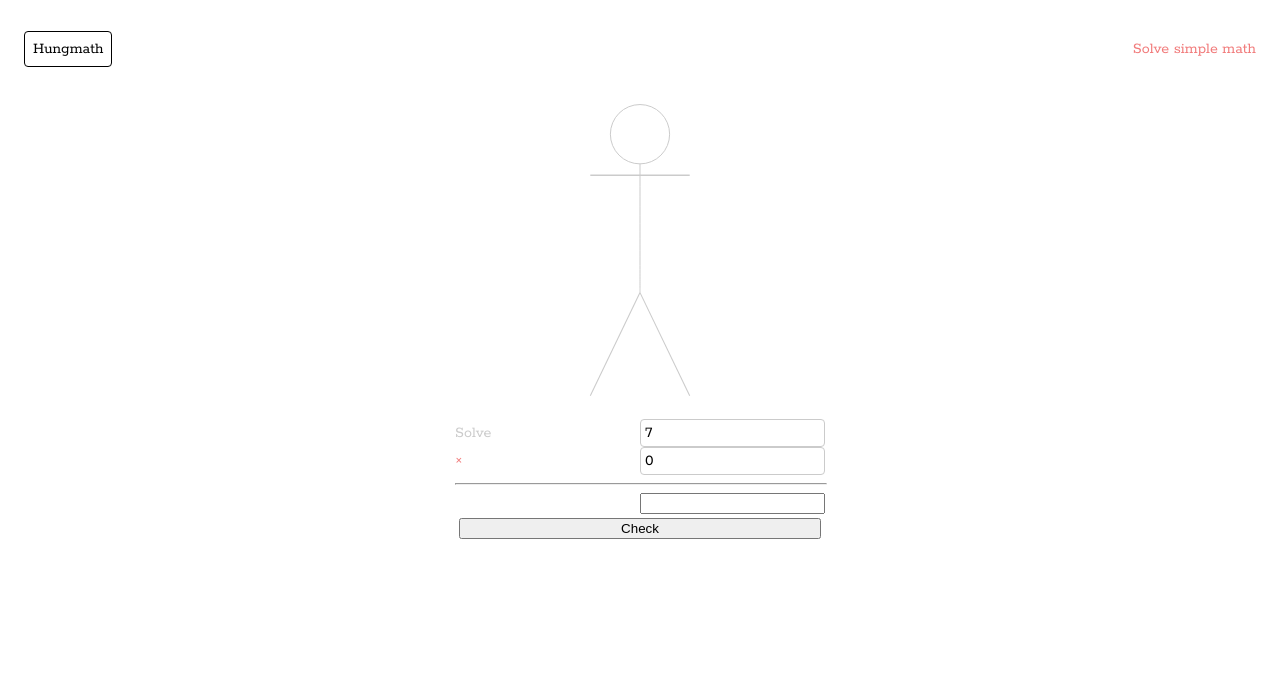
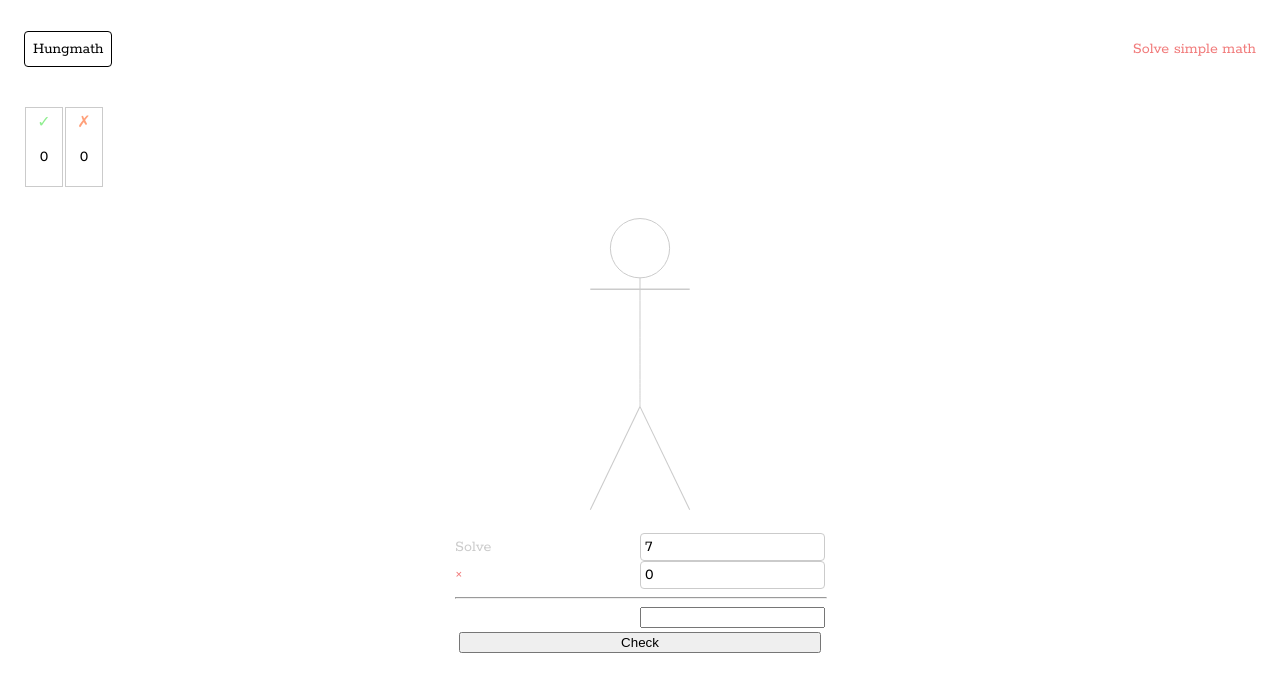
Before and after one commit to Rapteon/hungmath, an Angular app: page /game in a window 1280 px wide. Shown: the top 692 px of the page. Built offline with nearby package versions, Linux system fonts and the light colour scheme.

Commit message:
Added support for showing game statistics.

```diff
--- a/src/app/app.module.ts
+++ b/src/app/app.module.ts
@@ -12,6 +12,7 @@ import { StartComponent } from './start/start.component';
 import { GameComponent } from './game/game.component';
 import { PuzzleComponent } from './puzzle/puzzle.component';
 import { TimerComponent } from './timer/timer.component';
+import { StatisticsComponent } from './statistics/statistics.component';
 
 @NgModule({
   declarations: [
@@ -25,6 +26,7 @@ import { TimerComponent } from './timer/timer.component';
     GameComponent,
     PuzzleComponent,
     TimerComponent,
+    StatisticsComponent,
   ],
   imports: [BrowserModule, AppRoutingModule],
   providers: [],
--- a/src/app/game/game.component.html
+++ b/src/app/game/game.component.html
@@ -1,7 +1,8 @@
+<statistics #statistics></statistics>
 <div id="game">
     <hangman></hangman>
     <!-- <timer></timer> -->
     <div id="puzzle-holder">
-        <puzzle></puzzle>
+        <puzzle (isCorrectSolution)="updateStatistics($event)"></puzzle>
     </div>
 </div>
--- a/src/app/game/game.component.ts
+++ b/src/app/game/game.component.ts
@@ -1,10 +1,18 @@
-import { Component } from '@angular/core';
+import { Component, ViewChild } from '@angular/core';
+import { StatisticsComponent } from '../statistics/statistics.component';
 
 @Component({
   selector: 'app-game',
   templateUrl: './game.component.html',
-  styleUrls: ['./game.component.css']
+  styleUrls: ['./game.component.css'],
 })
 export class GameComponent {
+  @ViewChild('statistics')
+  private _statisticsComponent?: StatisticsComponent;
 
+  updateStatistics(isSolutionCorrect: boolean): void {
+    isSolutionCorrect
+      ? this._statisticsComponent?.gameStatistics.correctSolution()
+      : this._statisticsComponent?.gameStatistics.wrongSolution();
+  }
 }
--- a/src/app/puzzle/puzzle.component.ts
+++ b/src/app/puzzle/puzzle.component.ts
@@ -1,4 +1,4 @@
-import { AfterViewInit, Component, ElementRef, OnInit, ViewChild } from '@angular/core';
+import { AfterViewInit, Component, ElementRef, EventEmitter, OnInit, Output, ViewChild } from '@angular/core';
 import { Puzzle } from '../types/Puzzle';
 
 @Component({
@@ -7,13 +7,13 @@ import { Puzzle } from '../types/Puzzle';
   styleUrls: ['./puzzle.component.css'],
 })
 export class PuzzleComponent implements OnInit {
+  @Output() isCorrectSolution: EventEmitter<boolean>;
   puzzle: Puzzle;
-
   @ViewChild('solution')
   private _solutionField!: ElementRef<HTMLInputElement>;
-
   constructor() {
     this.puzzle = new Puzzle(10);
+    this.isCorrectSolution = new EventEmitter();
   }
 
   ngOnInit(): void {}
@@ -25,6 +25,10 @@ export class PuzzleComponent implements OnInit {
       this.puzzle = new Puzzle(10);
       this._solutionField.nativeElement.value = '';
       this._solutionField.nativeElement.focus();
+      this.isCorrectSolution.emit(true);
+    }
+    else {
+      this.isCorrectSolution.emit(false);
     }
   }
 }
--- /dev/null
+++ b/src/app/statistics/statistics.component.css
@@ -0,0 +1,30 @@
+.solutions-count {
+    text-align: center;
+    border: 1px solid var(--light-grey);
+    padding: 4px;
+    margin: 1px;
+}
+
+#statistics {
+    display: grid;
+    grid-template-columns: repeat(2);
+    grid-template-rows: 1;
+    width: 5em;
+    margin: 1em;
+}
+
+#right-solutions-count {
+    grid-column: 1/2;
+}
+
+#right-solutions-count > div {
+    color: lightgreen;
+}
+
+#wrong-solutions-count {
+    grid-column: 2/2;
+}
+
+#wrong-solutions-count > div {
+    color: lightsalmon;
+}
--- /dev/null
+++ b/src/app/statistics/statistics.component.html
@@ -0,0 +1,10 @@
+<div id="statistics">
+    <div class="solutions-count" id="right-solutions-count">
+        <div>✓</div>
+        <p>{{gameStatistics.correctSolutionsCount}}</p>
+    </div>
+    <div class="solutions-count" id="wrong-solutions-count">
+        <div>✗</div>
+        <p>{{gameStatistics.wrongSolutionsCount}}</p>
+    </div>
+</div>
--- /dev/null
+++ b/src/app/statistics/statistics.component.ts
@@ -0,0 +1,14 @@
+import { Component } from '@angular/core';
+import { Statistics } from '../types/Statistics';
+
+@Component({
+  selector: 'statistics',
+  templateUrl: './statistics.component.html',
+  styleUrls: ['./statistics.component.css']
+})
+export class StatisticsComponent {
+  gameStatistics: Statistics;
+  constructor() {
+    this.gameStatistics = new Statistics();
+  }
+}
--- /dev/null
+++ b/src/app/types/Statistics.ts
@@ -0,0 +1,25 @@
+export class Statistics {
+  private _correctSolutionsCount: number;
+  private _wrongSolutionsCount: number;
+
+  constructor() {
+    this._correctSolutionsCount = 0;
+    this._wrongSolutionsCount = 0;
+  }
+
+  correctSolution(): void {
+    this._correctSolutionsCount += 1;
+  }
+
+  wrongSolution(): void {
+    this._wrongSolutionsCount += 1;
+  }
+
+  get correctSolutionsCount(): number {
+    return this._correctSolutionsCount;
+  }
+
+  get wrongSolutionsCount():number {
+    return this._wrongSolutionsCount;
+  }
+}
```
Also changed, not shown: 1 other file (tests, documents, lock files or other folders).
